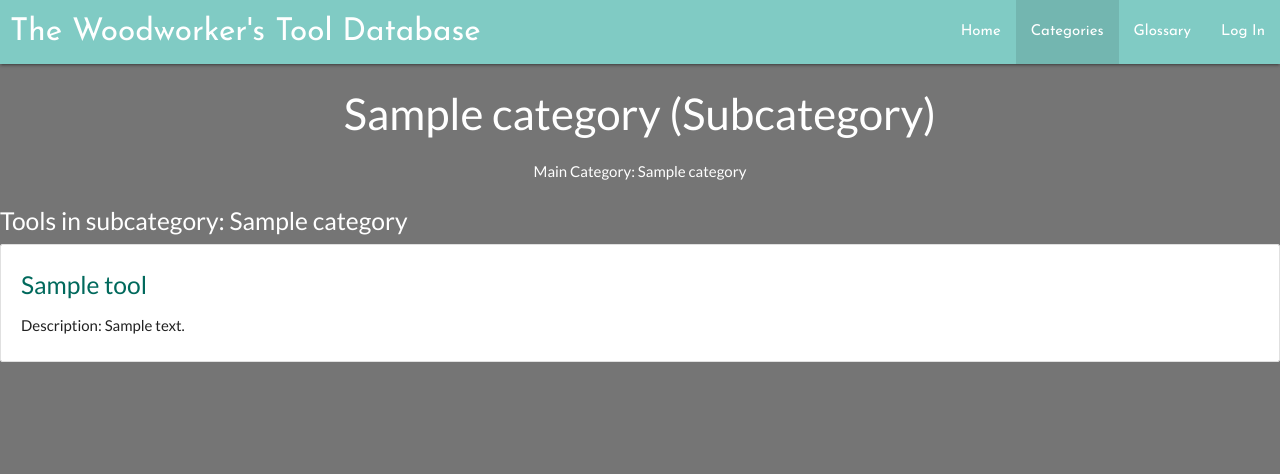
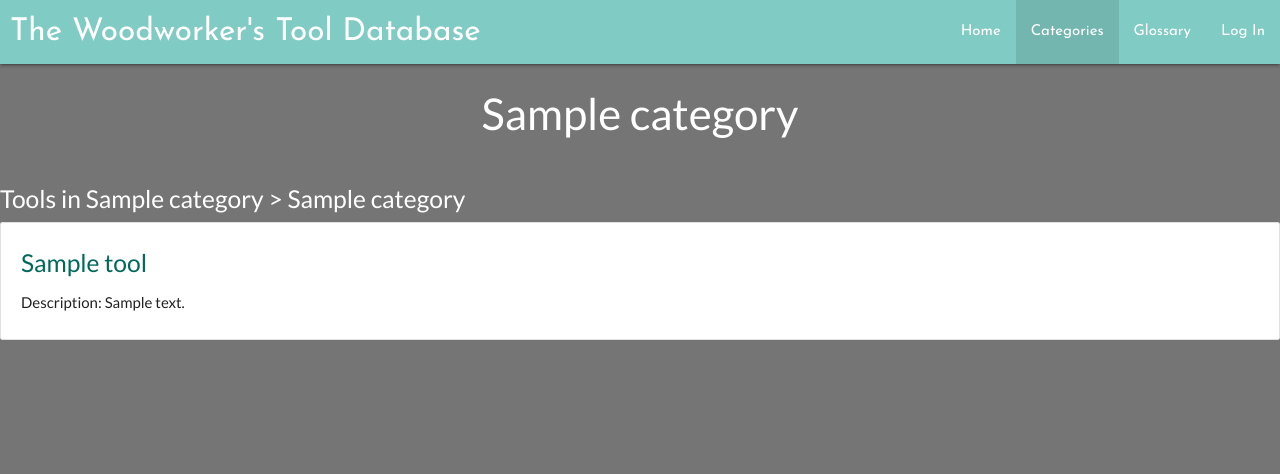
Before and after one commit to Cleg83/tool_db, a Flask app: a page that uses tool_db/templates/selected_subcategory.html in a window 1280 px wide. Shown: the top 474 px of the page. Run offline with Flask 3, Linux system fonts and the light colour scheme; tables that the repository leaves empty hold one stand-in row (values such as "Sample post"); some libraries are stand-ins or nearby versions.

Commit message:
Change heading layout on selected subcategory page

```diff
--- a/tool_db/templates/selected_subcategory.html
+++ b/tool_db/templates/selected_subcategory.html
@@ -5,13 +5,12 @@
 
 {% block content %}
 <header class="header-div white-text center">
-    <h3 class="white-text center-align" id="subcategory-title" aria-label="heading" aria-level="3">{{ subcategory.sub_category_name }} (Subcategory)</h3>
+    <h3 class="white-text center-align" id="subcategory-title" aria-label="heading" aria-level="3">{{ subcategory.sub_category_name }}</h3>
     <br>
-    <span id="main-category-label">Main Category: {{ main_category.main_category_name }}</span>
 </header>
 
 <div class="content-wrapper">
-    <h5 class="white-text">Tools in subcategory: {{ subcategory.sub_category_name }}</h5>
+    <h5 class="white-text">Tools in {{ main_category.main_category_name }} > {{ subcategory.sub_category_name }}</h5>
     {% if tools %}
     <ul class="collection styled-links" aria-labelledby="tools-list">
         {% for tool in tools %}
```
